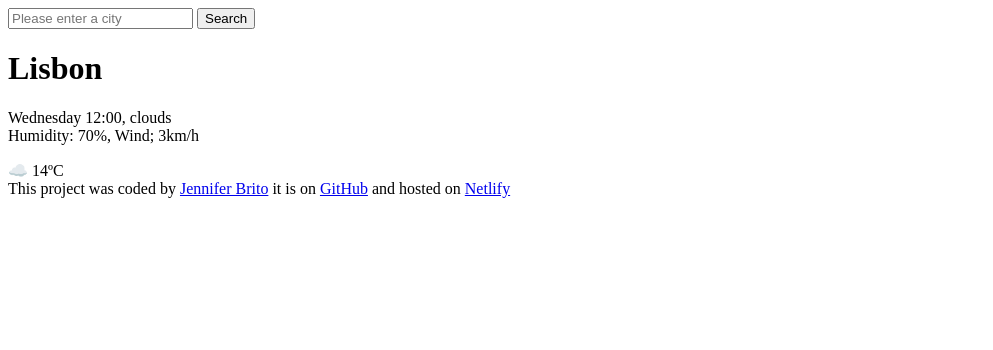
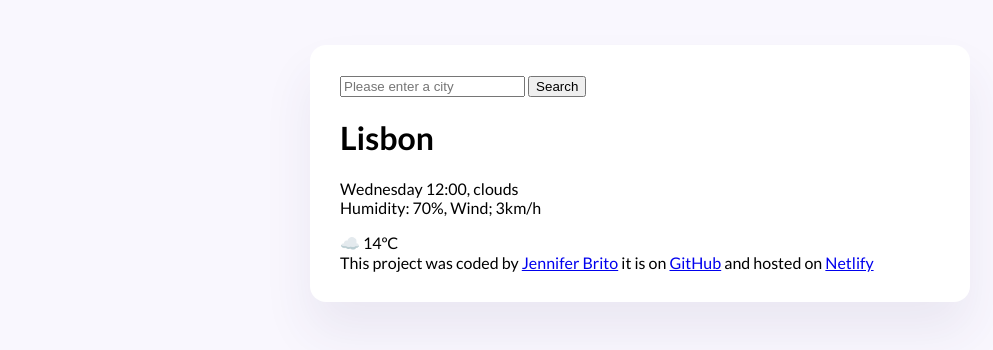
Before and after one commit to Itsjenoliv/my-weather-project-jb, a plain HTML site: page index.html in a window 1280 px wide. Shown: the whole page, without its empty margins (0-993 px from the left). Drawn offline with Linux system fonts and the light colour scheme.

Commit message:
styling done and font included

```diff
--- a/index.html
+++ b/index.html
@@ -3,9 +3,14 @@
 <head>
     <meta charset="UTF-8">
     <meta name="viewport" content="width=device-width, initial-scale=1.0">
+    <link rel="preconnect" href="https://fonts.googleapis.com">
+<link rel="preconnect" href="https://fonts.gstatic.com" crossorigin>
+<link href="https://fonts.googleapis.com/css2?family=Lato:ital,wght@0,100;0,300;0,400;0,700;0,900;1,100;1,300;1,400;1,700;1,900&display=swap" rel="stylesheet">
+    <link rel="stylesheet" href="src/style.css">
     <title>my-weather-project</title>
 </head>
 <body>
+<div class="weather-app">
    <header>
     <form>
         <input type="search" placeholder="Please enter a city" required/>
@@ -30,5 +35,6 @@
         it is on <a href="https://github.com/Itsjenoliv/my-weather-project-jb" target="_blank">GitHub</a>
         and hosted on <a href="https://my-weather-project-jb.netlify.app" target="_blank">Netlify</a>
     </footer>
+</div>
 </body>
 </html>
--- /dev/null
+++ b/src/style.css
@@ -0,0 +1,13 @@
+body {
+    background-color: #f9f7fe;
+    font-family: "Lato", sans-serif;
+}
+
+.weather-app {
+    background: white;
+    max-width: 600px;
+    margin: 45px auto;
+    box-shadow: 0 30px 50px rgba(65, 50, 100, 0.08);
+    border-radius: 16px;
+    padding: 30px;
+}
```
